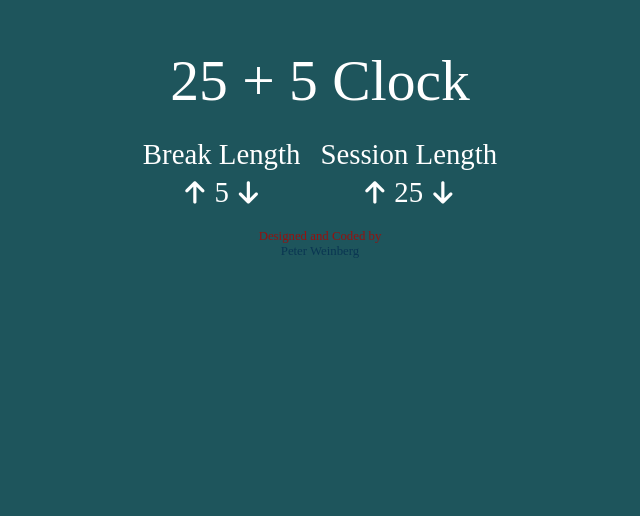
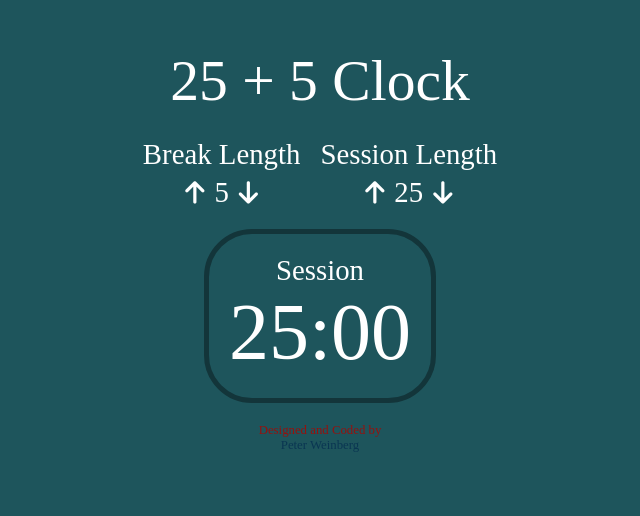
Before and after one commit to szlima/relogio-25-5, a React app: page / in a window 1280 px wide. Shown: the part 127-643 px from the top of the page, without its empty margins (320-960 px from the left). Built offline with nearby package versions, Linux system fonts and the light colour scheme.

Commit message:
Criando o componente Relogio

```diff
--- a/src/componentes/Principal.js
+++ b/src/componentes/Principal.js
@@ -1,6 +1,7 @@
 import React from 'react';
 
 import Comando from './Comando';
+import Relogio from './Relogio';
 
 export default function Principal(){
 
@@ -15,6 +16,8 @@ export default function Principal(){
                 <Comando tipo='session'/>
             </div>
 
+            <Relogio/>
+
             <footer>
                 <p>Designed and Coded by</p>
                 <a href='#'>Peter Weinberg</a>
--- /dev/null
+++ b/src/componentes/Relogio.js
@@ -0,0 +1,15 @@
+import React from 'react';
+
+function Relogio({sessao=true, tempo='25:00'}){
+
+    return (
+        <div id='relogio'>
+            <h3 id='timer-label'>{sessao ? 'Session' : 'Break'}</h3>
+            <h1 id='time-left'>
+                {tempo[1] === ':' ? '0'+tempo : tempo}
+            </h1>
+        </div>
+    );
+}
+
+export default Relogio;
--- a/src/index.css
+++ b/src/index.css
@@ -66,6 +66,21 @@ span{
   font-size: 1.8rem;
 }
 
+#relogio{
+  border: 5px solid var(--verde-escuro);
+  border-radius: 3rem;
+  padding: 20px;
+  margin: 10px 0;
+}
+
+#timer-label{
+  font-size: 1.8rem;
+}
+
+#time-left{
+  font-size: 5rem;
+}
+
 footer{
   font-size: .8rem;
   margin: 10px 0;
```
